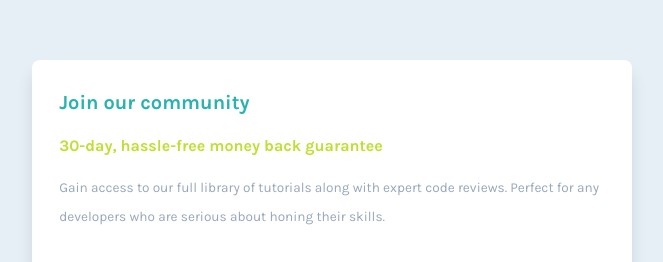
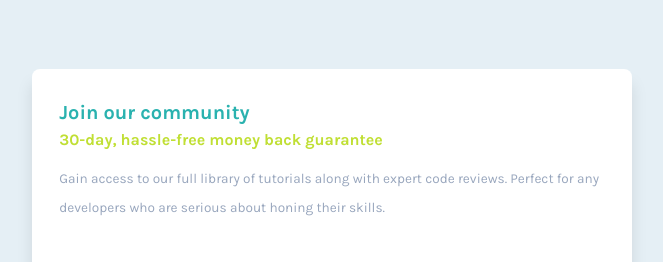
Before and after one commit to lost50U1/single-price-grid-component-master, a plain HTML site: page index.html in a window 1280 px wide. Shown: the part 116-378 px from the top of the page, without its empty margins (308-971 px from the left). Drawn offline with Linux system fonts and the light colour scheme.

Commit message:
minor edit

```diff
--- a/index.html
+++ b/index.html
@@ -31,7 +31,7 @@
     <main>
       <div class="header">
         <h1 id="title">Join our community</h1>
-        <h3 class="yellow">30-day, hassle-free money back guarantee</h3>
+        <h2 class="yellow">30-day, hassle-free money back guarantee</h2>
         <p>
           Gain access to our full library of tutorials along with expert code
           reviews. Perfect for any developers who are serious about honing their
```
